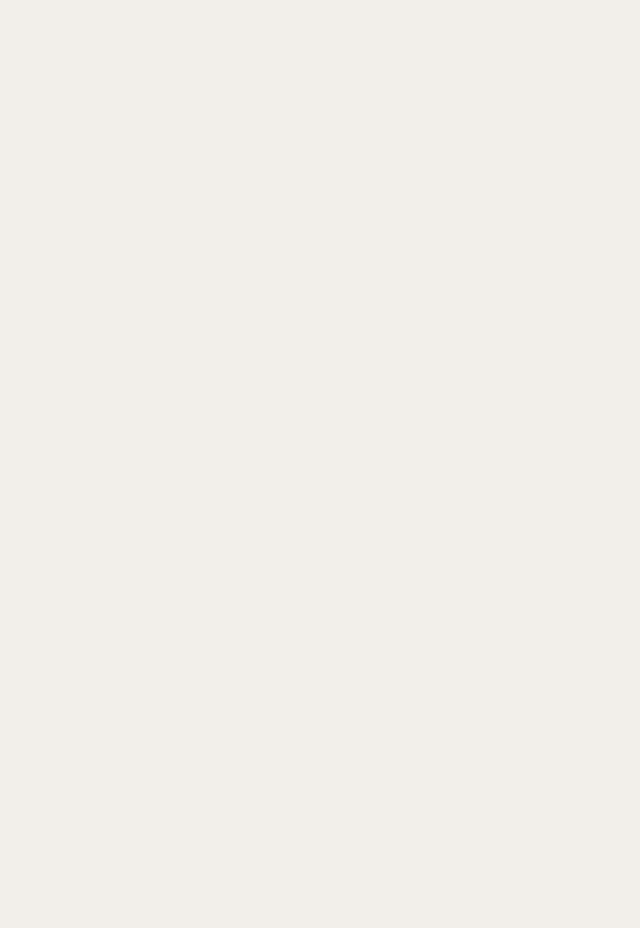
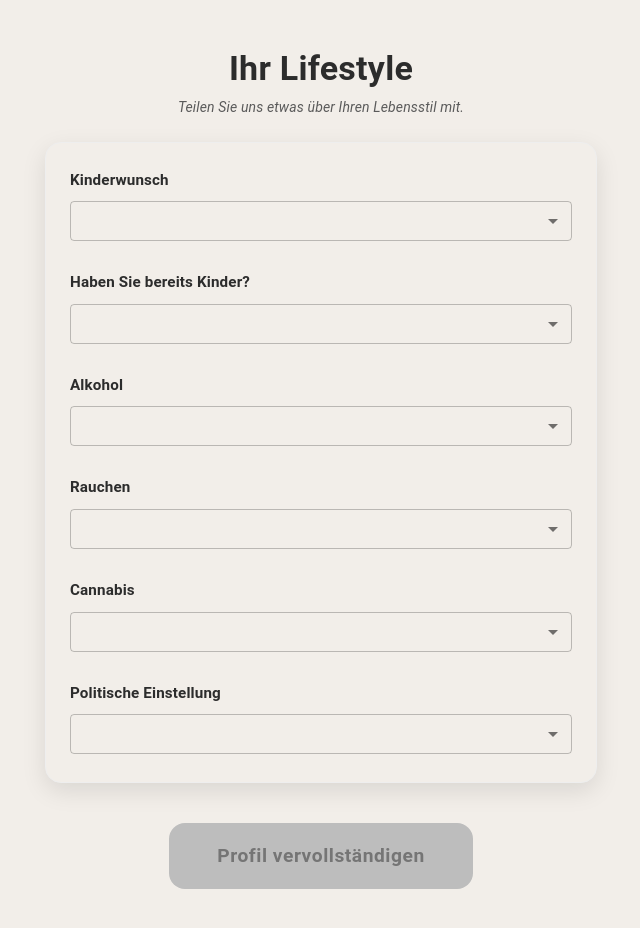
Before and after one commit to GAFMONKEY/whisper-world-frontend, a React (Vite) app: page /lifestyle in a window 1280 px wide. Before the commit this address had no page. Shown: the top 928 px of the page, without its empty margins (319-959 px from the left). Before the commit the page ends 800 px from the top, so only its background shows below. Built offline with nearby package versions, Linux system fonts and the light colour scheme.

Commit message:
added LikertScalePage and updated navigation from DatingIntentionsPage

```diff
--- a/src/App.tsx
+++ b/src/App.tsx
@@ -15,6 +15,7 @@ import NameAgePage from './pages/NameAgePage';
 import GenderPreferencePage from './pages/GenderPreferencePage';
 import DatingIntentionsPage from './pages/DatingIntentionsPage';
 import LikertScalePage from './pages/LikertScalePage';
+import LifestylePage from './pages/LifestylePage';
 
 function App() {
   return (
@@ -35,6 +36,7 @@ function App() {
           <Route path="/gender-preference" element={<GenderPreferencePage />} />
           <Route path="/dating-intentions" element={<DatingIntentionsPage />} />
           <Route path="/likert-scale" element={<LikertScalePage />} />
+          <Route path="/lifestyle" element={<LifestylePage />} />
         </Routes>
       </BrowserRouter>
     </ThemeProvider>
--- /dev/null
+++ b/src/pages/LifestylePage.tsx
@@ -0,0 +1,264 @@
+import React, { useState } from 'react';
+import {
+  Box,
+  Typography,
+  Button,
+  FormControl,
+  Select,
+  MenuItem,
+  Stack,
+} from '@mui/material';
+import type { SelectChangeEvent } from '@mui/material/Select';
+import { useNavigate } from 'react-router-dom';
+
+const LifestylePage: React.FC = () => {
+  const navigate = useNavigate();
+  const [lifestyle, setLifestyle] = useState({
+    childrenWish: '',
+    children: '',
+    alcohol: '',
+    smoking: '',
+    cannabis: '',
+    politics: '',
+  });
+
+  const handleChange = (category: string) => (event: SelectChangeEvent) => {
+    setLifestyle(prev => ({
+      ...prev,
+      [category]: event.target.value
+    }));
+  };
+
+  const handleContinue = () => {
+    // Lade die gespeicherten Daten
+    const savedProfile = JSON.parse(localStorage.getItem('userProfile') || '{}');
+
+    console.log('Complete profile with lifestyle:', {
+      ...savedProfile,
+      lifestyle: lifestyle
+    });
+
+    // Speichere das komplette Profil
+    localStorage.setItem('userProfile', JSON.stringify({
+      ...savedProfile,
+      lifestyle: lifestyle
+    }));
+
+    // Navigiere zum Dashboard
+    navigate('/dashboard');
+  };
+
+  const categories = [
+    {
+      key: 'childrenWish',
+      title: 'Kinderwunsch',
+      options: [
+        { value: 'yes', label: 'Ja' },
+        { value: 'no', label: 'Nein' },
+        { value: 'maybe', label: 'Vielleicht' },
+        { value: 'not_specified', label: 'Keine Angabe' },
+      ]
+    },
+    {
+      key: 'children',
+      title: 'Haben Sie bereits Kinder?',
+      options: [
+        { value: 'yes', label: 'Ja' },
+        { value: 'no', label: 'Nein' },
+        { value: 'not_specified', label: 'Keine Angabe' },
+      ]
+    },
+    {
+      key: 'alcohol',
+      title: 'Alkohol',
+      options: [
+        { value: 'yes', label: 'Ja' },
+        { value: 'no', label: 'Nein' },
+        { value: 'sometimes', label: 'Gelegentlich' },
+        { value: 'not_specified', label: 'Keine Angabe' },
+      ]
+    },
+    {
+      key: 'smoking',
+      title: 'Rauchen',
+      options: [
+        { value: 'yes', label: 'Ja' },
+        { value: 'no', label: 'Nein' },
+        { value: 'sometimes', label: 'Gelegentlich' },
+        { value: 'not_specified', label: 'Keine Angabe' },
+      ]
+    },
+    {
+      key: 'cannabis',
+      title: 'Cannabis',
+      options: [
+        { value: 'yes', label: 'Ja' },
+        { value: 'no', label: 'Nein' },
+        { value: 'sometimes', label: 'Gelegentlich' },
+        { value: 'not_specified', label: 'Keine Angabe' },
+      ]
+    },
+    {
+      key: 'politics',
+      title: 'Politische Einstellung',
+      options: [
+        { value: 'left', label: 'Links' },
+        { value: 'center', label: 'Mitte' },
+        { value: 'right', label: 'Rechts' },
+        { value: 'not_political', label: 'Nicht politisch' },
+        { value: 'not_specified', label: 'Keine Angabe' },
+      ]
+    }
+  ];
+
+  const allCompleted = Object.values(lifestyle).every(value => value !== '');
+
+  return (
+    <Box
+      sx={{
+        minHeight: '100vh',
+        width: '100vw',
+        display: 'flex',
+        justifyContent: 'center',
+        alignItems: 'center',
+        backgroundColor: 'background.default',
+        margin: 0,
+        padding: 2,
+      }}
+    >
+      <Box
+        sx={{
+          display: 'flex',
+          flexDirection: 'column',
+          justifyContent: 'center',
+          alignItems: 'center',
+          textAlign: 'center',
+          px: 3,
+          py: 4,
+          maxWidth: 600,
+          width: '100%',
+        }}
+      >
+        {/* Headline */}
+        <Typography
+          variant="h4"
+          sx={{
+            textAlign: 'center',
+            mb: 1,
+            color: 'text.primary',
+            fontWeight: 'bold',
+          }}
+        >
+          Ihr Lifestyle
+        </Typography>
+
+        {/* Subtext */}
+        <Typography
+          variant="body2"
+          sx={{
+            textAlign: 'center',
+            mb: 3,
+            color: 'text.secondary',
+            fontStyle: 'italic',
+            lineHeight: 1.4,
+          }}
+        >
+          Teilen Sie uns etwas über Ihren Lebensstil mit.
+        </Typography>
+
+        <Box
+          sx={{
+            backgroundColor: 'background.paper',
+            borderRadius: 4,
+            p: { xs: 2, sm: 3 },
+            boxShadow: '0 8px 24px rgba(0,0,0,0.1)',
+            border: '1px solid',
+            borderColor: 'grey.200',
+            width: '100%',
+            mb: 3,
+          }}
+        >
+          <Stack spacing={3}>
+            {categories.map((category) => (
+              <Box key={category.key}>
+                <Typography
+                  variant="subtitle1"
+                  sx={{
+                    textAlign: 'left',
+                    mb: 1,
+                    color: 'text.primary',
+                    fontWeight: 'bold',
+                    fontSize: '0.95rem',
+                  }}
+                >
+                  {category.title}
+                </Typography>
+
+                <FormControl fullWidth sx={{ mb: 0.5 }}>
+                  <Select
+                    value={lifestyle[category.key as keyof typeof lifestyle]}
+                    onChange={handleChange(category.key)}
+                    size="small"
+                    sx={{
+                      '& .MuiOutlinedInput-root': {
+                        borderRadius: 2,
+                        backgroundColor: 'background.default',
+                        '&:hover': {
+                          boxShadow: '0 2px 4px rgba(0,0,0,0.1)',
+                        },
+                        '&.Mui-focused': {
+                          boxShadow: '0 2px 8px rgba(0,0,0,0.15)',
+                        },
+                      },
+                    }}
+                  >
+                    <MenuItem value="" disabled>
+                      <Typography variant="body2" sx={{ fontStyle: 'italic', color: 'text.secondary' }}>
+                        Bitte wählen...
+                      </Typography>
+                    </MenuItem>
+                    {category.options.map((option) => (
+                      <MenuItem key={option.value} value={option.value}>
+                        <Typography variant="body2">
+                          {option.label}
+                        </Typography>
+                      </MenuItem>
+                    ))}
+                  </Select>
+                </FormControl>
+              </Box>
+            ))}
+          </Stack>
+        </Box>
+
+        <Button
+          variant="contained"
+          onClick={handleContinue}
+          disabled={!allCompleted}
+          sx={{
+            mt: 2,
+            py: 2,
+            px: 6,
+            fontSize: '1.2rem',
+            fontWeight: 600,
+            borderRadius: 4,
+            boxShadow: '0 6px 18px rgba(0,0,0,0.2)',
+            '&:hover': {
+              boxShadow: '0 8px 24px rgba(0,0,0,0.3)',
+              transform: 'translateY(-2px)',
+            },
+            '&:disabled': {
+              backgroundColor: 'grey.400',
+              color: 'grey.600',
+              boxShadow: 'none',
+            },
+          }}
+        >
+          Profil vervollständigen
+        </Button>
+      </Box>
+    </Box>
+  );
+};
+
+export default LifestylePage;
--- a/src/pages/LikertScalePage.tsx
+++ b/src/pages/LikertScalePage.tsx
@@ -38,8 +38,8 @@ const LikertScalePage: React.FC = () => {
       personalityRatings: ratings
     }));
 
-    // Navigiere zum Dashboard
-    navigate('/dashboard');
+    // Navigiere zur Lifestyle-Seite
+    navigate('/lifestyle');
   };
 
   const scaleOptions = [
@@ -285,7 +285,7 @@ const LikertScalePage: React.FC = () => {
             },
           }}
         >
-          Profil vervollständigen
+          Weiter
         </Button>
       </Box>
     </Box>
```
